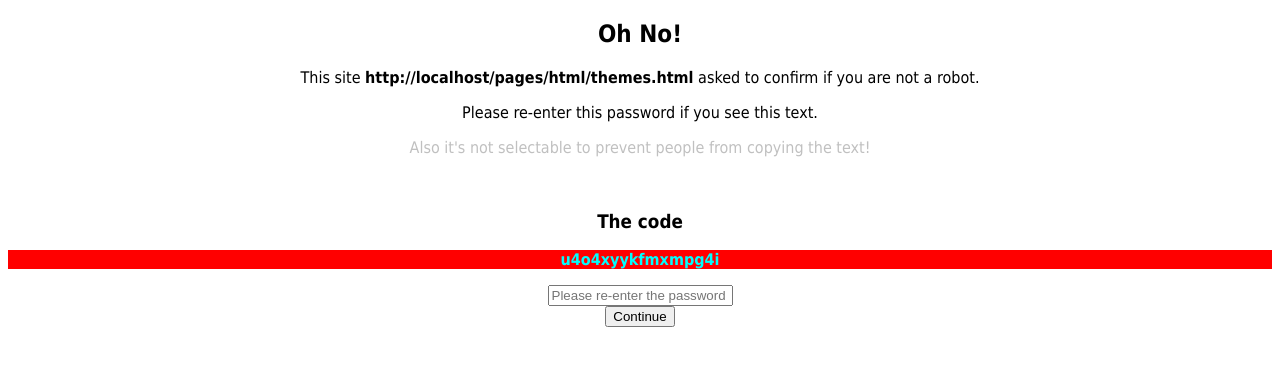
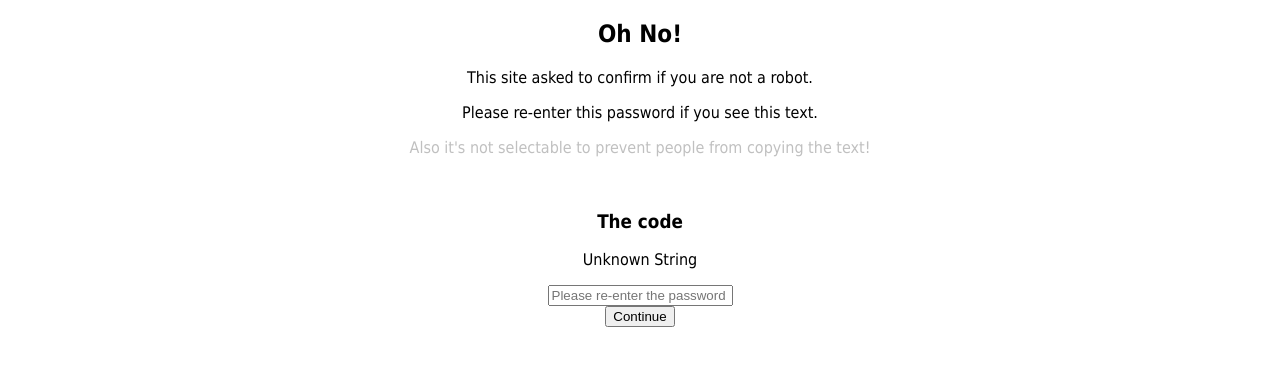
Before and after one commit to mrnick2005/Wrapper_Online_Gold, a website: page pages/html/themes.html in a window 1280 px wide. Drawn offline with Linux system fonts and the light colour scheme.

Commit message:
Update themes.html

```diff
--- a/pages/html/themes.html
+++ b/pages/html/themes.html
@@ -11,7 +11,7 @@
 <p style="color:silver;">Also it's not selectable to prevent people from copying the text!</p>
 <br>
 <h3>The code</h3>
-<p style="font-weight: bolder; color: cyan; background: red; user-select: none;" id="stringpassword">Unknown String</p>
+<id="stringpassword">Unknown String</p>
 <input type="text" id="checkstrings" placeholder="Please re-enter the password to continue">
 <br>
 <button onclick="checkthestring()">Continue</button>
```
